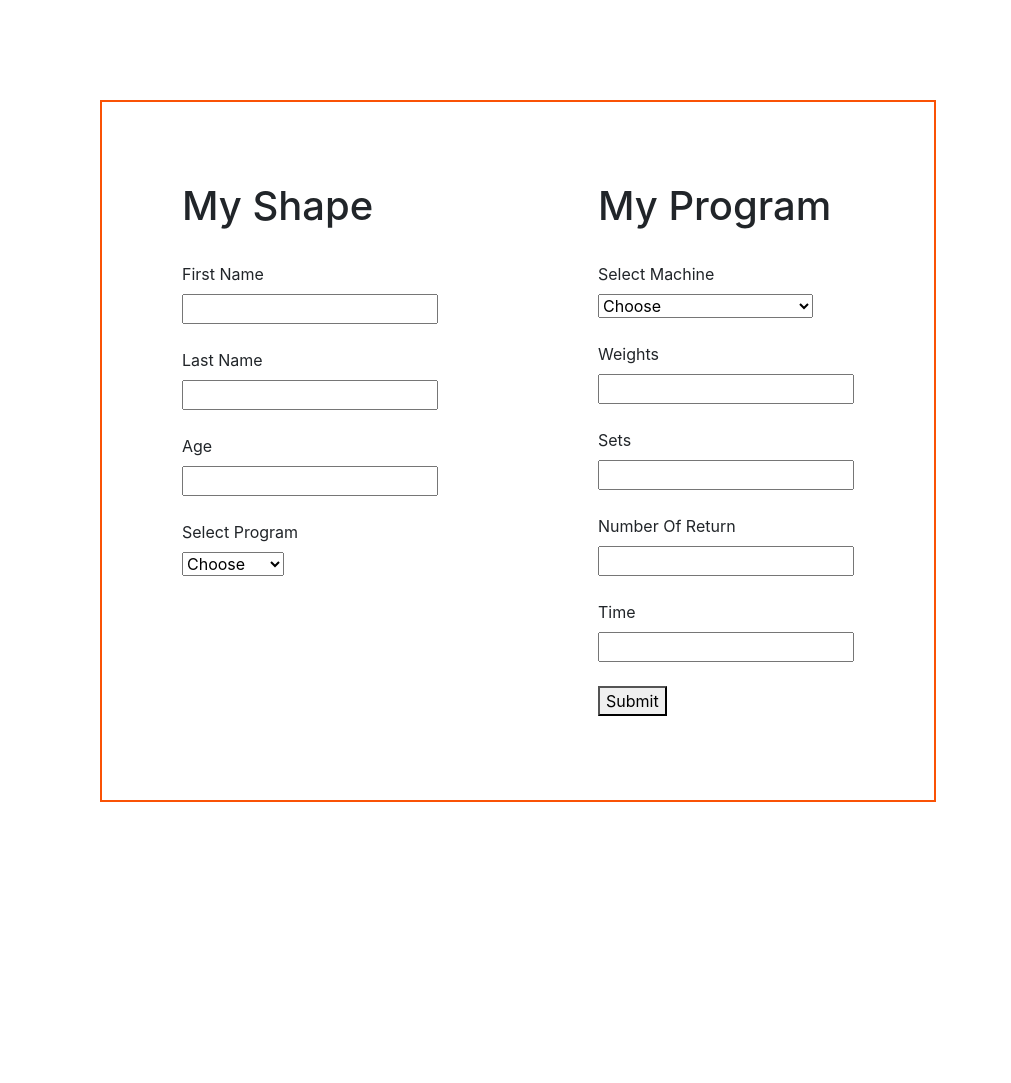
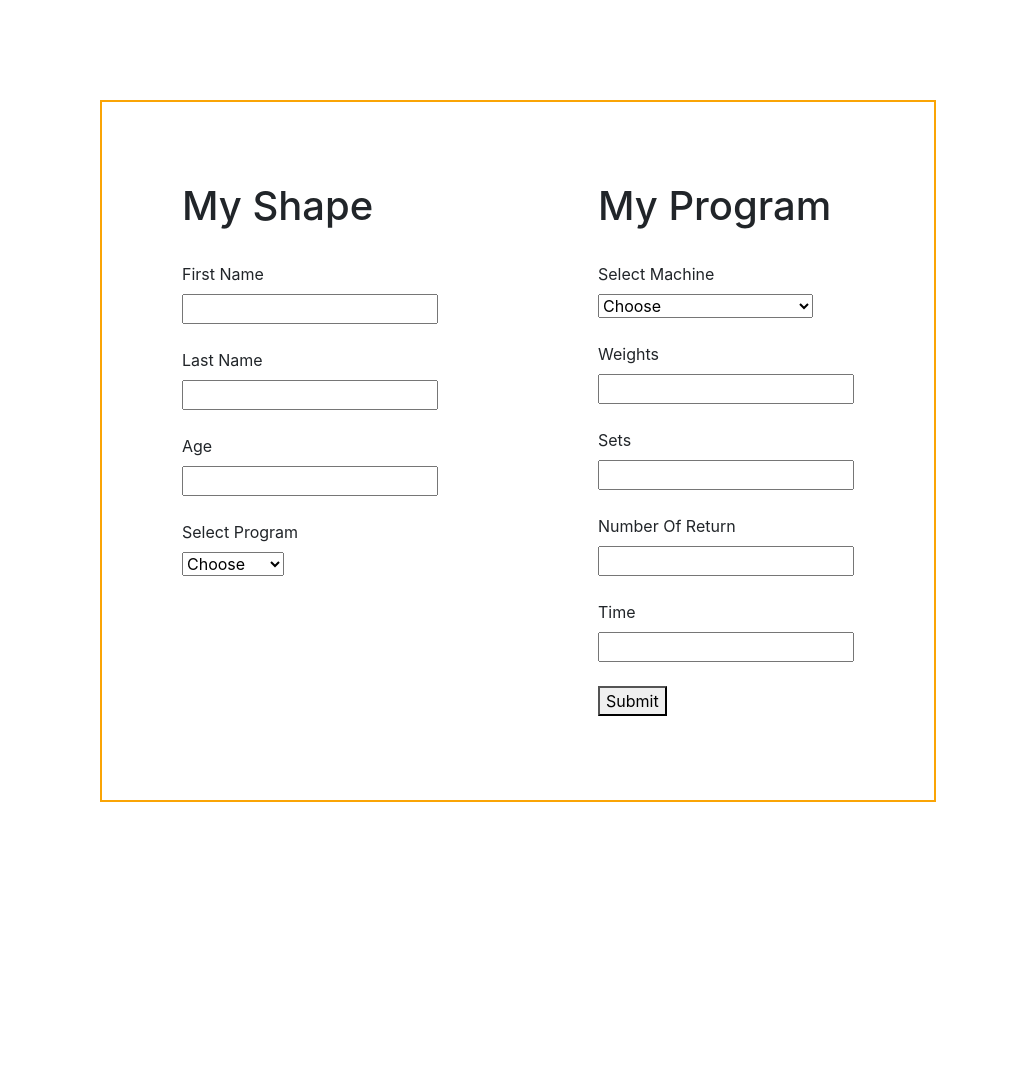
Before and after one commit to wasse88/GettinShape-master, a plain HTML site: page index.html in a window 1280 px wide. Shown: the full height of the page, 0-1011 px from the left. Drawn offline with nearby package versions, Linux system fonts and the light colour scheme.

Commit message:
Update index.html

```diff
--- a/index.html
+++ b/index.html
@@ -13,7 +13,7 @@
     .s0 {
         margin-top: 100px;
         float: left;
-        border:2px solid rgb(250, 82, 5);
+        border:2px solid rgb(250, 164, 5);
         margin-left: 100px;
     }
     .s1 {
```
